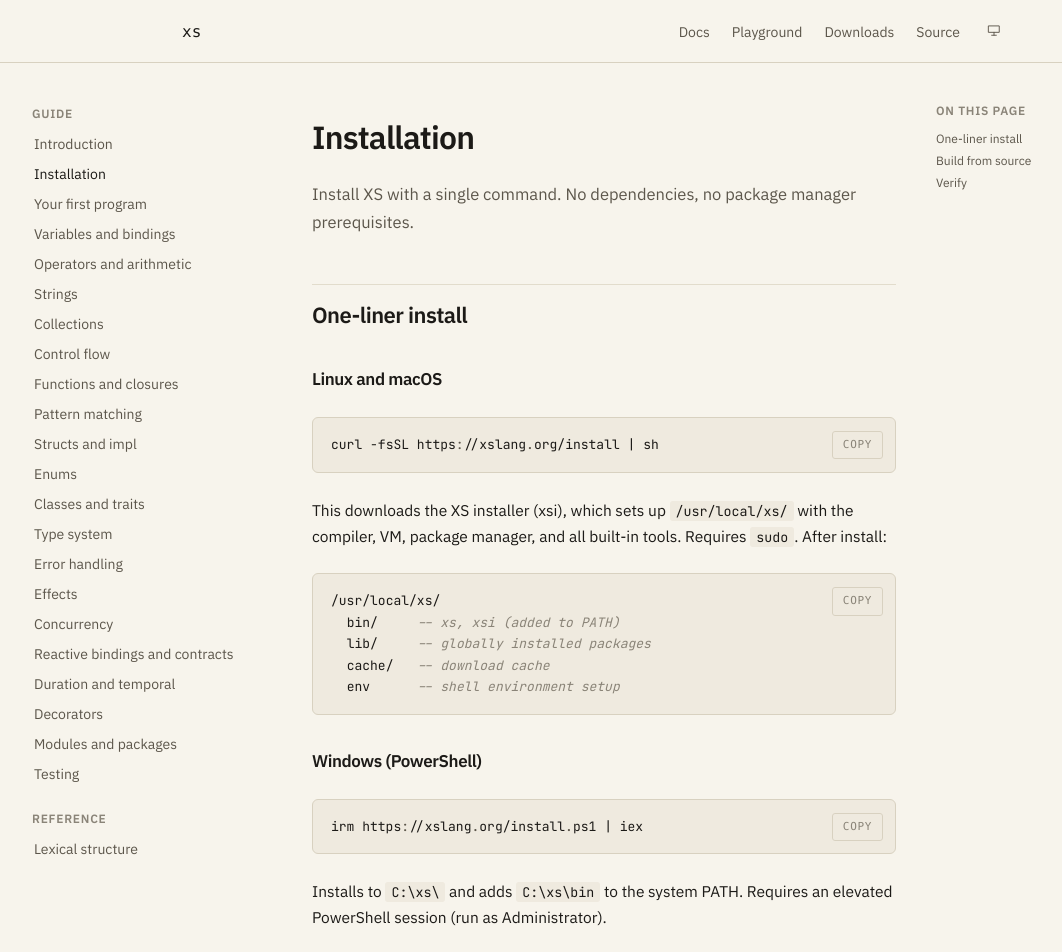
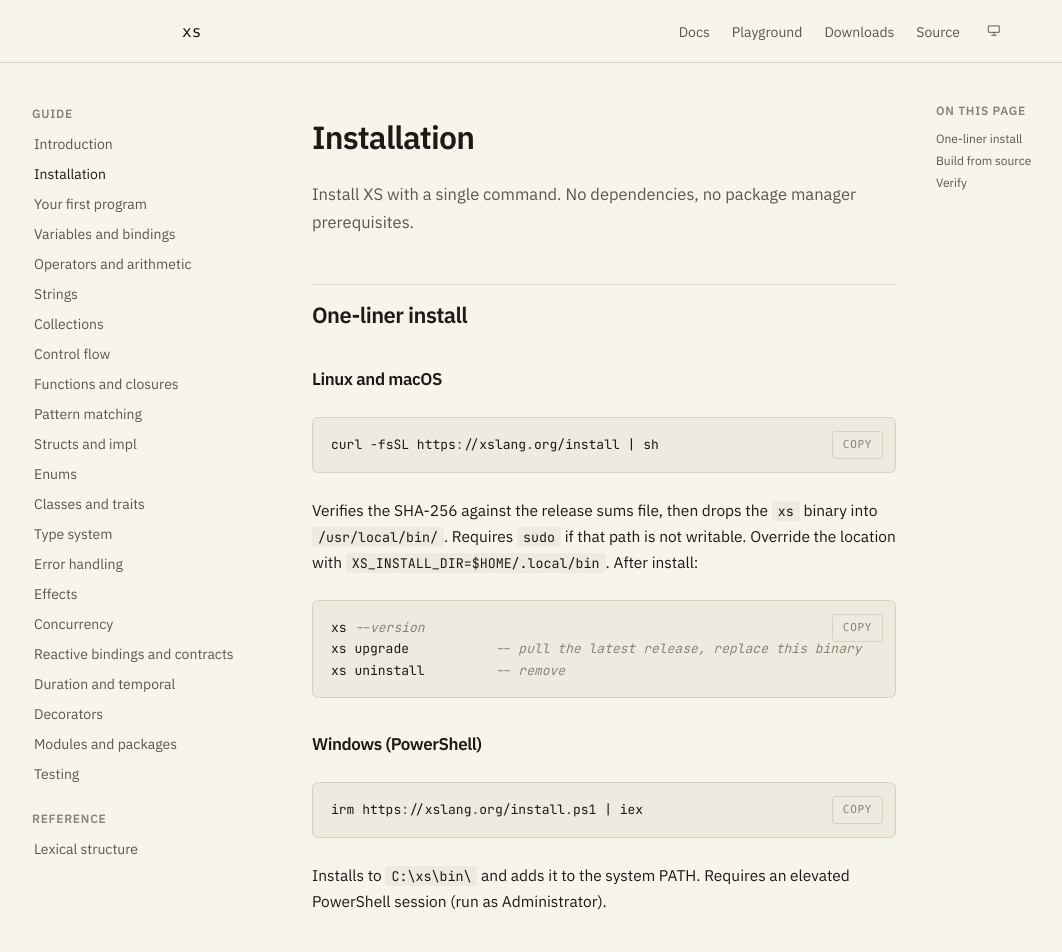
Before and after one commit to xs-lang0/xslang.org, a Next.js app: page /docs/guide/installation in a window 1280 px wide. Shown: the top 952 px of the page, without its empty margins (46-1108 px from the left). Built offline with nearby package versions, Linux system fonts and the light colour scheme.

Commit message:
drop the xsi mentions from the installation guide; refresh refsnips

```diff
--- a/src/app/docs/guide/installation/page.tsx
+++ b/src/app/docs/guide/installation/page.tsx
@@ -27,27 +27,23 @@ export default function Page() {
       <CodeBlock code={`curl -fsSL https://xslang.org/install | sh`} />
 
       <P>
-        This downloads the XS installer (xsi), which sets up{" "}
-        <code>/usr/local/xs/</code> with the compiler, VM, package manager, and
-        all built-in tools. Requires <code>sudo</code>. After install:
+        Verifies the SHA-256 against the release sums file, then drops the{" "}
+        <code>xs</code> binary into <code>/usr/local/bin/</code>. Requires{" "}
+        <code>sudo</code> if that path is not writable. Override the location
+        with <code>XS_INSTALL_DIR=$HOME/.local/bin</code>. After install:
       </P>
 
-      <CodeBlock
-        code={`/usr/local/xs/
-  bin/     -- xs, xsi (added to PATH)
-  lib/     -- globally installed packages
-  cache/   -- download cache
-  env      -- shell environment setup`}
-      />
+      <CodeBlock code={`xs --version
+xs upgrade           -- pull the latest release, replace this binary
+xs uninstall         -- remove`} />
 
       <H3 id="windows">Windows (PowerShell)</H3>
 
       <CodeBlock code={`irm https://xslang.org/install.ps1 | iex`} />
 
       <P>
-        Installs to <code>C:\xs\</code> and adds <code>C:\xs\bin</code> to the
-        system PATH. Requires an elevated PowerShell session (run as
-        Administrator).
+        Installs to <code>C:\xs\bin\</code> and adds it to the system PATH.
+        Requires an elevated PowerShell session (run as Administrator).
       </P>
 
       <H2 id="from-source">Build from source</H2>
```
Also changed, not shown: public/refsnips.json.
